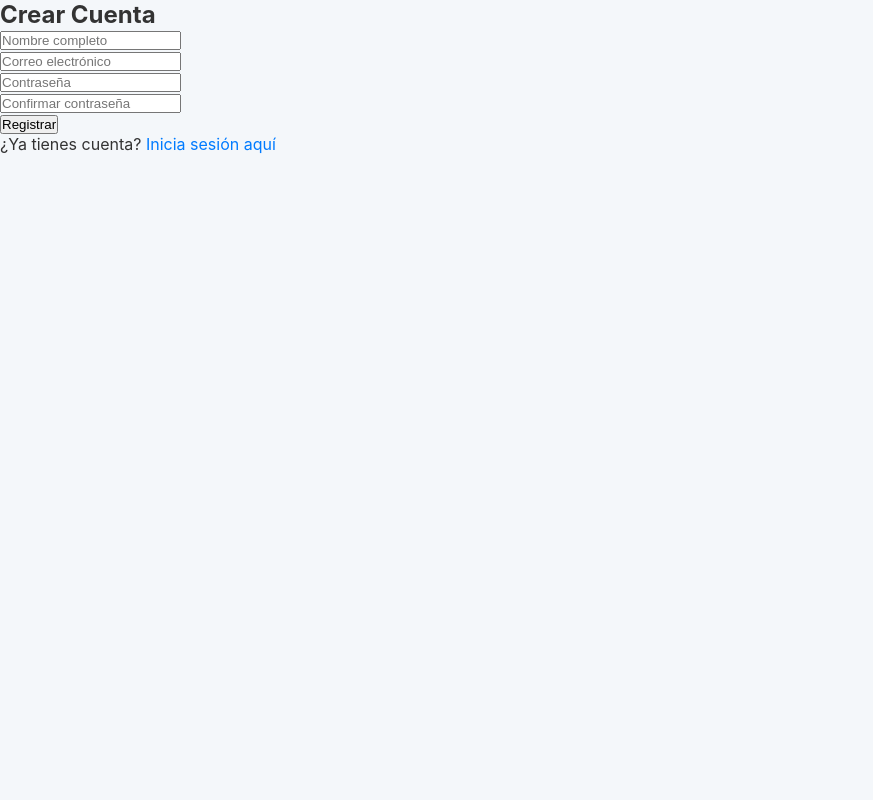
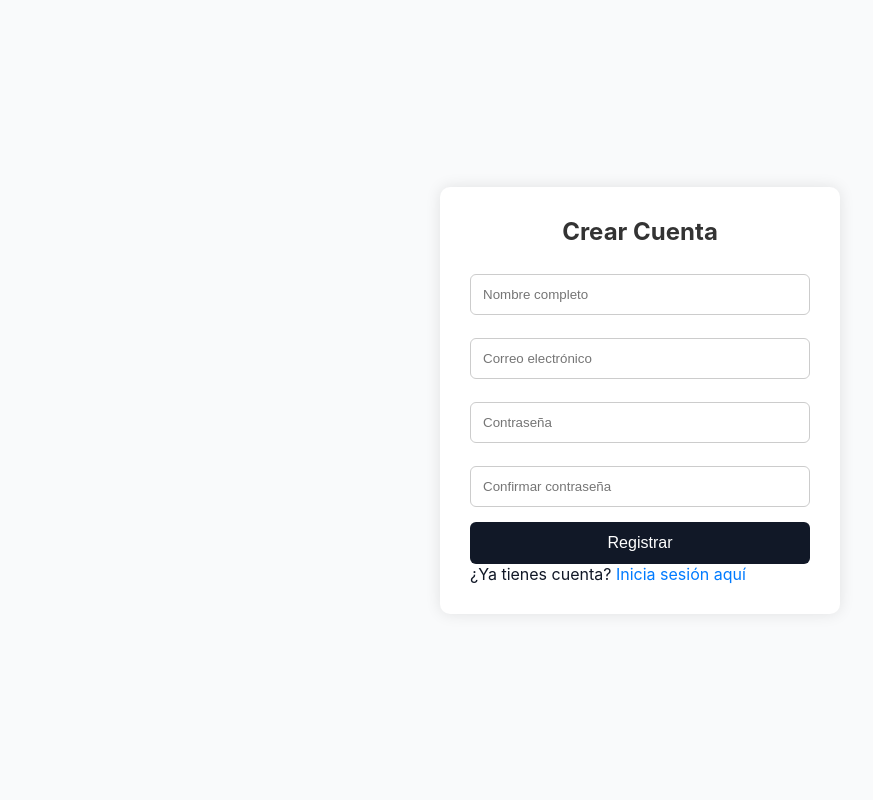
Before and after one commit to Codearlo/sis_inv, a PHP site: page /register.php in a window 1280 px wide. Shown: the whole page, without its empty margins (0-873 px from the left). Run offline with PHP 8.4, Linux system fonts and the light colour scheme.

Commit message:
Subiendo los archivos

```diff
--- a/public/css/styles.css
+++ b/public/css/styles.css
@@ -1,5 +1,3 @@
-/* public/css/styles.css */
-
 /* Reset básico y estilos globales */
 * {
     margin: 0;
@@ -9,8 +7,16 @@
 
 body {
     font-family: -apple-system, BlinkMacSystemFont, "Segoe UI", Roboto, "Helvetica Neue", Arial, "Noto Sans", sans-serif, "Apple Color Emoji", "Segoe UI Emoji", "Segoe UI Symbol", "Noto Color Emoji";
-    background-color: #f4f7fa;
-    color: #333;
+    background-color: #f9fafb;
+    color: #111827;
+}
+
+/* Estilos de centrado solo para páginas de autenticación (login/registro) */
+body.auth-layout {
+    display: flex;
+    justify-content: center;
+    align-items: center;
+    height: 100vh;
 }
 
 a {
@@ -21,3 +27,65 @@ a {
 a:hover {
     text-decoration: underline;
 }
+
+/* Contenedor principal para formularios de auth */
+.container {
+    background: #fff;
+    padding: 30px;
+    width: 100%;
+    max-width: 400px;
+    border-radius: 10px;
+    box-shadow: 0 0 15px rgba(0,0,0,0.1);
+}
+
+/* Encabezado */
+.container h2 {
+    text-align: center;
+    margin-bottom: 20px;
+    color: #333;
+}
+
+/* Formularios de auth */
+.container form input[type="text"],
+.container form input[type="email"],
+.container form input[type="password"] {
+    width: 100%;
+    padding: 12px;
+    margin: 8px 0 15px;
+    border: 1px solid #ccc;
+    border-radius: 6px;
+}
+
+.container form button {
+    width: 100%;
+    padding: 12px;
+    background-color: #111827;
+    color: white;
+    border: none;
+    font-size: 16px;
+    border-radius: 6px;
+    cursor: pointer;
+    transition: background 0.3s ease;
+}
+
+.container form button:hover {
+    background-color: #374151;
+}
+
+/* Mensajes */
+.message {
+    margin-bottom: 15px;
+    padding: 10px;
+    border-radius: 6px;
+    font-size: 14px;
+}
+
+.message.error {
+    background-color: #f8d7da;
+    color: #721c24;
+}
+
+.message.success {
+    background-color: #d4edda;
+    color: #155724;
+}
--- a/public/login.php
+++ b/public/login.php
@@ -23,7 +23,8 @@ if ($_SERVER['REQUEST_METHOD'] === 'POST') {
     <title>Login</title>
     <link rel="stylesheet" href="css/styles.css">
 </head>
-<body>
+<body class="auth-layout">
+<div class="container">
     <h2>Iniciar Sesión</h2>
     <?php if (isset($error)) echo "<p style='color:red;'>$error</p>"; ?>
     <form method="POST">
@@ -31,5 +32,6 @@ if ($_SERVER['REQUEST_METHOD'] === 'POST') {
         <input type="password" name="contrasena" placeholder="Contraseña" required><br>
         <button type="submit">Entrar</button>
     </form>
+</div>
 </body>
 </html>
--- a/public/register.php
+++ b/public/register.php
@@ -52,7 +52,8 @@ if ($_SERVER['REQUEST_METHOD'] === 'POST') {
     <title>Registro de Usuario</title>
     <link rel="stylesheet" href="css/styles.css">
 </head>
-<body>
+<body class="auth-layout">
+    <div class="container">
         <h2>Crear Cuenta</h2>
 
         <?php foreach ($errores as $error): ?>
@@ -72,5 +73,6 @@ if ($_SERVER['REQUEST_METHOD'] === 'POST') {
         </form>
 
         <p>¿Ya tienes cuenta? <a href="login.php">Inicia sesión aquí</a></p>
+    </div>
 </body>
 </html>
```
Lines whose indentation alone changed are shown as unchanged.
